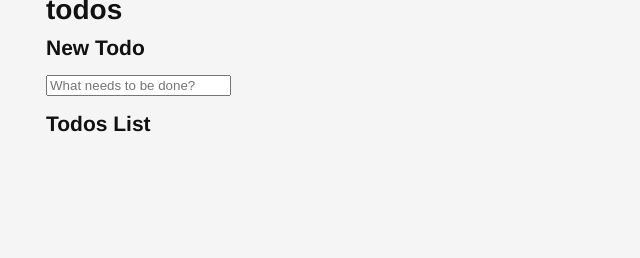
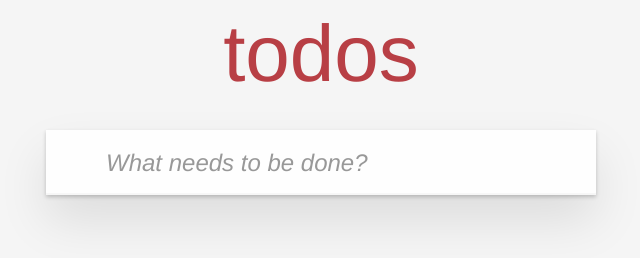
Before and after one commit to marco-beduschi/todo-mvc-vanillajs, a plain HTML site: page index.html in a window 1280 px wide. Shown: the whole page, without its empty margins (319-959 px from the left). Drawn offline with Linux system fonts and the light colour scheme.

Commit message:
Update index.html

```diff
--- a/css/index.css
+++ b/css/index.css
@@ -35,6 +35,20 @@ body {
   -webkit-font-smoothing: antialiased;
   -moz-osx-font-smoothing: grayscale;
   font-weight: 300;
+}
+
+.sr-only {
+  border: 0 !important;
+  clip: rect(1px, 1px, 1px, 1px) !important;
+  -webkit-clip-path: inset(50%) !important;
+  clip-path: inset(50%) !important;
+  height: 1px !important;
+  margin: -1px !important;
+  overflow: hidden !important;
+  padding: 0 !important;
+  position: absolute !important;
+  width: 1px !important;
+  white-space: nowrap !important;
 }
 
 .hidden {
@@ -280,9 +294,8 @@ body {
   left: 0;
   height: 50px;
   overflow: hidden;
-	box-shadow: 0 1px 1px rgba(0, 0, 0, 0.2), 0 8px 0 -3px #f6f6f6,
-		0 9px 1px -3px rgba(0, 0, 0, 0.2), 0 16px 0 -6px #f6f6f6,
-		0 17px 2px -6px rgba(0, 0, 0, 0.2);
+  box-shadow: 0 1px 1px rgba(0, 0, 0, 0.2), 0 8px 0 -3px #f6f6f6, 0 9px 1px -3px rgba(0, 0, 0, 0.2),
+    0 16px 0 -6px #f6f6f6, 0 17px 2px -6px rgba(0, 0, 0, 0.2);
 }
 
 .todo-count {
--- a/index.html
+++ b/index.html
@@ -7,14 +7,14 @@
     <link rel="stylesheet" href="css/index.css" />
   </head>
   <body>
-    <h1>todos</h1>
-    <main>
+    <main class="todoapp">
+      <h1>todos</h1>
       <section>
-        <h2>New Todo</h2>
-        <input type="text" placeholder="What needs to be done?" />
-      </section>
-      <section>
-        <h2>Todos List</h2>
+        <h2 class="sr-only">New Todo</h2>
+        <input placeholder="What needs to be done?" class="new-todo" />
+        <section>
+          <h2 class="sr-only">Todos List</h2>
+        </section>
       </section>
     </main>
     <script src="js/index.js"></script>
```
Lines whose indentation alone changed are shown as unchanged.
